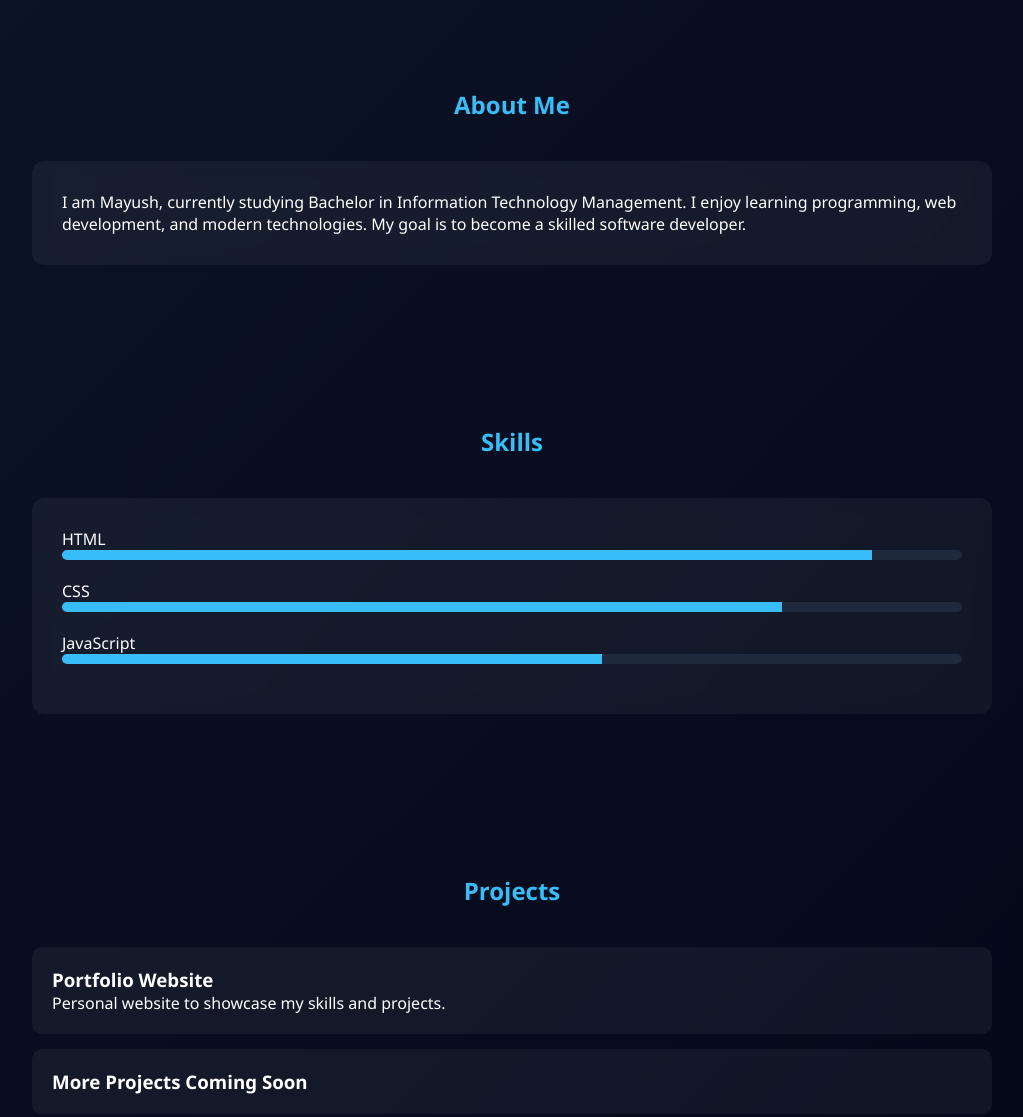
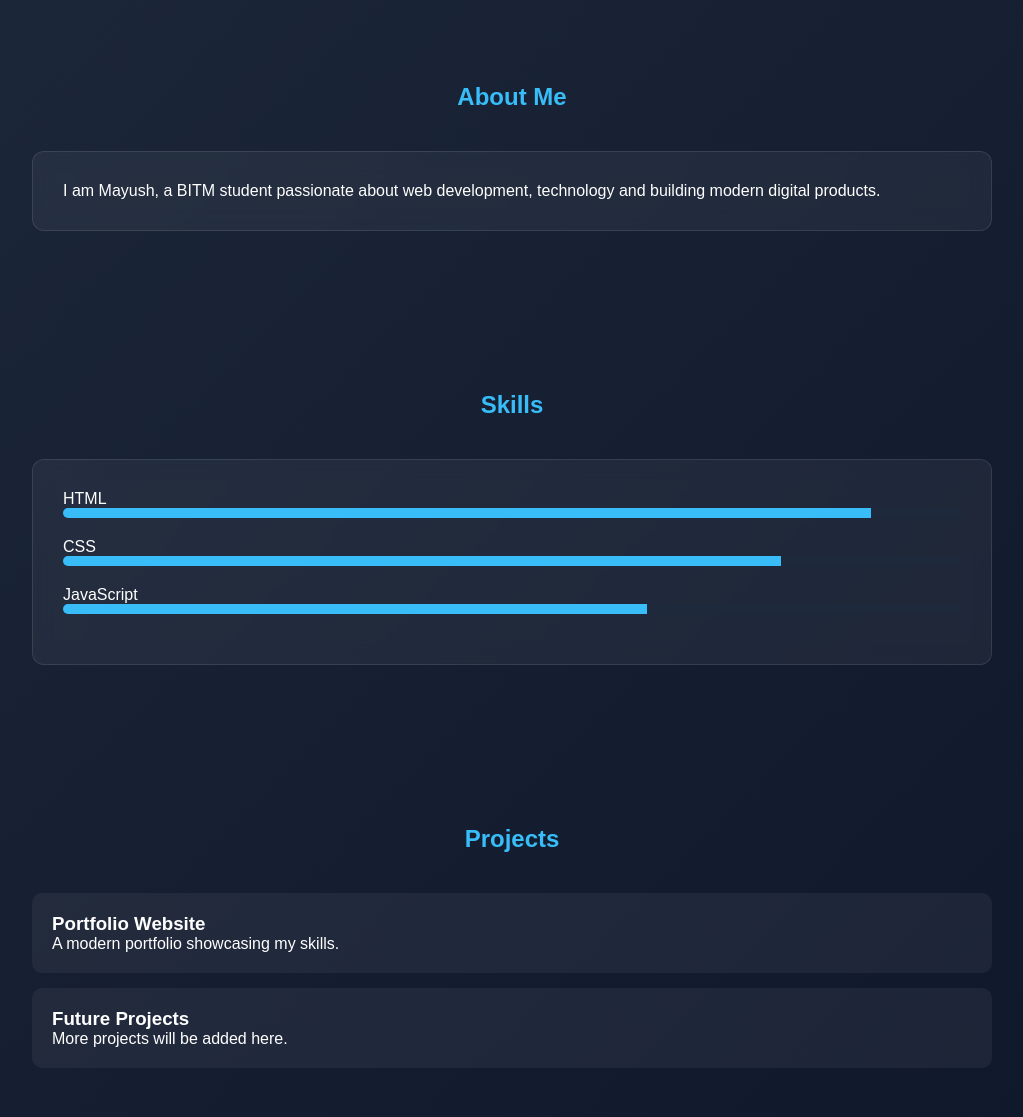
Before and after one commit to Mayush69/new, a plain HTML site: page first.html in a window 1280 px wide. Shown: the part 821-1938 px from the top of the page, without its empty margins (128-1151 px from the left). Drawn offline with Linux system fonts and the light colour scheme.

Commit message:
Refactor portfolio layout and enhance content with improved styling, animations, and updated text

```diff
--- a/first.html
+++ b/first.html
@@ -11,13 +11,24 @@
 margin:0;
 padding:0;
 box-sizing:border-box;
-font-family:Segoe UI, sans-serif;
+font-family: "Poppins", sans-serif;
 scroll-behavior:smooth;
 }
 
+/* Animated background */
+
 body{
-background:linear-gradient(135deg,#0f172a,#020617);
+height:100vh;
 color:white;
+background:linear-gradient(-45deg,#0f172a,#1e293b,#020617,#1e3a8a);
+background-size:400% 400%;
+animation:bg 12s ease infinite;
+}
+
+@keyframes bg{
+0%{background-position:0% 50%;}
+50%{background-position:100% 50%;}
+100%{background-position:0% 50%;}
 }
 
 /* NAVBAR */
@@ -25,8 +36,9 @@ color:white;
 nav{
 display:flex;
 justify-content:space-between;
+align-items:center;
 padding:18px 8%;
-background:rgba(0,0,0,0.4);
+background:rgba(255,255,255,0.05);
 backdrop-filter:blur(10px);
 position:sticky;
 top:0;
@@ -41,6 +53,11 @@ margin-left:25px;
 text-decoration:none;
 color:white;
 font-weight:500;
+transition:0.3s;
+}
+
+nav a:hover{
+color:#38bdf8;
 }
 
 /* HERO */
@@ -55,7 +72,7 @@ text-align:center;
 }
 
 .hero h1{
-font-size:55px;
+font-size:60px;
 }
 
 .highlight{
@@ -63,8 +80,8 @@ color:#38bdf8;
 }
 
 .typing{
+margin-top:10px;
 font-size:22px;
-margin-top:10px;
 color:#cbd5f5;
 }
 
@@ -76,6 +93,11 @@ border:none;
 border-radius:6px;
 cursor:pointer;
 font-weight:bold;
+transition:0.3s;
+}
+
+.btn:hover{
+transform:scale(1.1);
 }
 
 /* SECTION */
@@ -92,13 +114,14 @@ margin-bottom:40px;
 color:#38bdf8;
 }
 
-/* CARDS */
+/* GLASS CARDS */
 
 .card{
 background:rgba(255,255,255,0.05);
 padding:30px;
 border-radius:12px;
-backdrop-filter:blur(8px);
+backdrop-filter:blur(10px);
+border:1px solid rgba(255,255,255,0.1);
 transition:0.3s;
 }
 
@@ -121,6 +144,8 @@ overflow:hidden;
 .progress{
 height:10px;
 background:#38bdf8;
+width:0;
+transition:2s;
 }
 
 /* PROJECTS */
@@ -131,10 +156,12 @@ padding:20px;
 border-radius:10px;
 margin-bottom:15px;
 transition:0.3s;
+cursor:pointer;
 }
 
 .project:hover{
-transform:scale(1.03);
+transform:scale(1.05);
+background:rgba(56,189,248,0.15);
 }
 
 /* FOOTER */
@@ -183,9 +210,8 @@ background:#020617;
 <div class="card">
 
 <p>
-I am Mayush, currently studying Bachelor in Information Technology Management.
-I enjoy learning programming, web development, and modern technologies.
-My goal is to become a skilled software developer.
+I am Mayush, a BITM student passionate about web development,
+technology and building modern digital products.
 </p>
 
 </div>
@@ -200,17 +226,17 @@ My goal is to become a skilled software developer.
 
 <div class="skill">
 HTML
-<div class="bar"><div class="progress" style="width:90%"></div></div>
+<div class="bar"><div class="progress" data-width="90%"></div></div>
 </div>
 
 <div class="skill">
 CSS
-<div class="bar"><div class="progress" style="width:80%"></div></div>
+<div class="bar"><div class="progress" data-width="80%"></div></div>
 </div>
 
 <div class="skill">
 JavaScript
-<div class="bar"><div class="progress" style="width:60%"></div></div>
+<div class="bar"><div class="progress" data-width="65%"></div></div>
 </div>
 
 </div>
@@ -224,13 +250,14 @@ JavaScript
 <div class="project">
 
 <h3>Portfolio Website</h3>
-<p>Personal website to showcase my skills and projects.</p>
+<p>A modern portfolio showcasing my skills.</p>
 
 </div>
 
 <div class="project">
 
-<h3>More Projects Coming Soon</h3>
+<h3>Future Projects</h3>
+<p>More projects will be added here.</p>
 
 </div>
 
@@ -274,6 +301,16 @@ setTimeout(type,80);
 
 type();
 
+/* Skill bar animation */
+
+window.addEventListener("scroll",()=>{
+
+document.querySelectorAll(".progress").forEach(bar=>{
+bar.style.width = bar.getAttribute("data-width");
+})
+
+})
+
 </script>
 
 </body>
```
